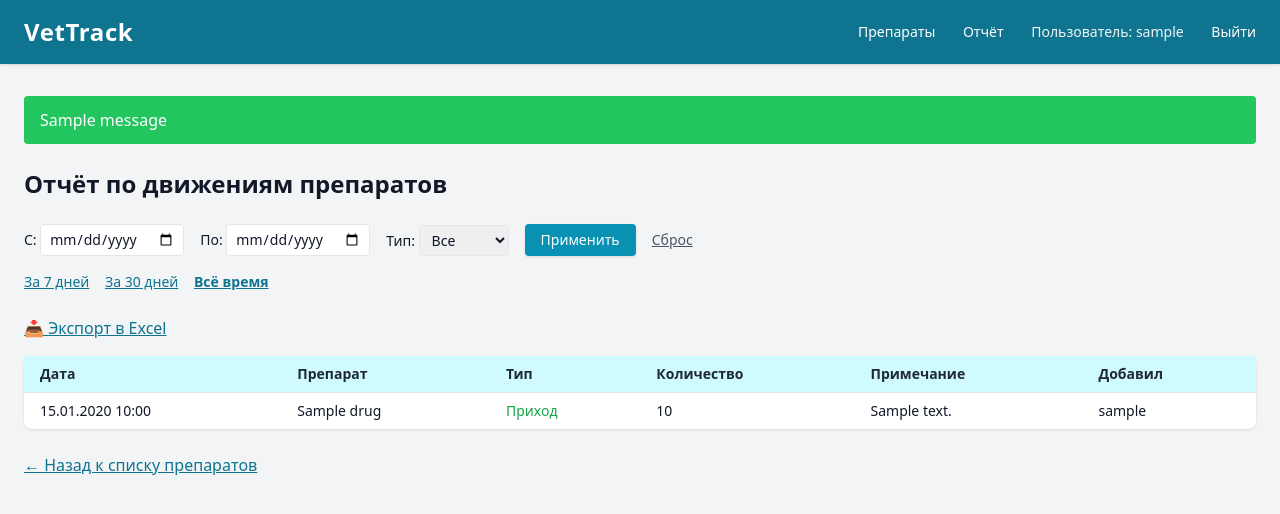
After one commit to IngannamorteScienceDev/VetTrack, a Django app: page /report/ in a window 1280 px wide. The commit adds this page. Shown: the top 514 px of the page. Run offline with Django 5.2, Linux system fonts and the light colour scheme; a user stored in the database is signed in; tables that the repository leaves empty hold one stand-in row (values such as "Sample post"); one stand-in notice (Sample message) is shown; some libraries are stand-ins or nearby versions.

Commit message:
Redesign header: switch to cyan theme and add link to movement report

```diff
--- a/meds/templates/meds/base.html
+++ b/meds/templates/meds/base.html
@@ -7,13 +7,15 @@
 </head>
 <body class="bg-gray-100 text-gray-900">
 
-  <header class="bg-blue-700 text-white shadow">
+  <!-- 🌊 Шапка -->
+  <header class="bg-cyan-700 text-white shadow">
     <div class="container mx-auto px-6 py-4 flex justify-between items-center">
       <h1 class="text-2xl font-bold tracking-wide">VetTrack</h1>
-      <nav class="space-x-4">
+      <nav class="space-x-6 text-sm">
         <a href="{% url 'drug_list' %}" class="hover:underline">Препараты</a>
+        <a href="{% url 'movement_report' %}" class="hover:underline">Отчёт</a>
         {% if user.is_authenticated %}
-          <span class="text-sm">Пользователь: {{ user.username }}</span>
+          <span class="text-gray-100">Пользователь: {{ user.username }}</span>
           <a href="{% url 'admin:logout' %}" class="hover:underline">Выйти</a>
         {% else %}
           <a href="{% url 'admin:login' %}" class="hover:underline">Войти</a>
@@ -22,12 +24,16 @@
     </div>
   </header>
 
+  <!-- 💡 Контент -->
   <main class="container mx-auto px-6 py-8">
 
     {% if messages %}
       <div class="space-y-2 mb-6">
         {% for message in messages %}
-        <div class="px-4 py-3 rounded text-white {% if message.tags == 'success' %}bg-green-500{% elif message.tags == 'error' %}bg-red-500{% else %}bg-blue-500{% endif %}">
+          <div class="px-4 py-3 rounded text-white
+                      {% if message.tags == 'success' %}bg-green-500
+                      {% elif message.tags == 'error' %}bg-red-500
+                      {% else %}bg-cyan-600{% endif %}">
             {{ message }}
           </div>
         {% endfor %}
--- /dev/null
+++ b/meds/templates/meds/movement_report.html
@@ -0,0 +1,82 @@
+{% extends 'meds/base.html' %}
+{% block title %}Отчёт по движениям{% endblock %}
+{% block content %}
+
+<h2 class="text-2xl font-bold mb-6">Отчёт по движениям препаратов</h2>
+
+<!-- 🔍 Форма фильтрации -->
+<form method="get" class="mb-6 space-y-4">
+  <div class="flex flex-wrap gap-4 items-center text-sm">
+    <label>
+      С:
+      <input type="date" name="start_date" value="{{ start_date }}" class="border rounded px-2 py-1">
+    </label>
+    <label>
+      По:
+      <input type="date" name="end_date" value="{{ end_date }}" class="border rounded px-2 py-1">
+    </label>
+    <label>
+      Тип:
+      <select name="type" class="border rounded px-2 py-1">
+        <option value="">Все</option>
+        <option value="in" {% if active_type == 'in' %}selected{% endif %}>Приход</option>
+        <option value="out" {% if active_type == 'out' %}selected{% endif %}>Расход</option>
+      </select>
+    </label>
+    <button type="submit" class="bg-cyan-600 hover:bg-cyan-700 text-white px-4 py-1.5 rounded shadow">
+      Применить
+    </button>
+    <a href="{% url 'movement_report' %}" class="text-gray-600 underline">Сброс</a>
+  </div>
+
+  <div class="space-x-3 mt-2 text-sm">
+    <a href="?quick=7" class="text-cyan-700 underline {% if quick == '7' %}font-bold{% endif %}">За 7 дней</a>
+    <a href="?quick=30" class="text-cyan-700 underline {% if quick == '30' %}font-bold{% endif %}">За 30 дней</a>
+    <a href="{% url 'movement_report' %}" class="text-cyan-700 underline {% if not quick %}font-bold{% endif %}">Всё время</a>
+  </div>
+</form>
+
+<!-- 📥 Экспорт -->
+<div class="mb-4">
+  <a href="#" onclick="alert('Экспорт ещё не подключён')" class="text-cyan-700 underline">📥 Экспорт в Excel</a>
+</div>
+
+<!-- 📋 Таблица -->
+<table class="w-full table-auto bg-white shadow rounded-lg text-sm">
+  <thead>
+    <tr class="bg-cyan-100 text-gray-800">
+      <th class="px-4 py-2 text-left">Дата</th>
+      <th class="px-4 py-2 text-left">Препарат</th>
+      <th class="px-4 py-2 text-left">Тип</th>
+      <th class="px-4 py-2 text-left">Количество</th>
+      <th class="px-4 py-2 text-left">Примечание</th>
+      <th class="px-4 py-2 text-left">Добавил</th>
+    </tr>
+  </thead>
+  <tbody>
+    {% for move in movements %}
+      <tr class="border-t">
+        <td class="px-4 py-2 whitespace-nowrap">{{ move.date|date:"d.m.Y H:i" }}</td>
+        <td class="px-4 py-2">{{ move.drug.name }}</td>
+        <td class="px-4 py-2">
+          {% if move.movement_type == 'in' %}
+            <span class="text-green-600">Приход</span>
+          {% else %}
+            <span class="text-red-600">Расход</span>
+          {% endif %}
+        </td>
+        <td class="px-4 py-2">{{ move.quantity }}</td>
+        <td class="px-4 py-2">{{ move.note|default:"—" }}</td>
+        <td class="px-4 py-2">{{ move.created_by|default:"—" }}</td>
+      </tr>
+    {% empty %}
+      <tr>
+        <td colspan="6" class="text-center text-gray-500 px-4 py-6">Нет данных за выбранный период</td>
+      </tr>
+    {% endfor %}
+  </tbody>
+</table>
+
+<a href="{% url 'drug_list' %}" class="inline-block mt-6 text-cyan-700 underline">← Назад к списку препаратов</a>
+
+{% endblock %}
--- a/meds/urls.py
+++ b/meds/urls.py
@@ -9,4 +9,5 @@ urlpatterns = [
     path('drugs/<int:drug_id>/export_excel/', views.export_drug_history_excel, name='export_drug_history_excel'),
     path('drug/<int:drug_id>/edit/', views.edit_drug, name='edit_drug'),
     path('drug/<int:drug_id>/toggle-archive/', views.toggle_archive_drug, name='toggle_archive_drug'),
+    path('report/', views.movement_report, name='movement_report'),
 ]
--- a/meds/views.py
+++ b/meds/views.py
@@ -194,3 +194,43 @@ def toggle_archive_drug(request, drug_id):
     else:
         messages.success(request, f"Препарат «{drug.name}» восстановлен.")
     return redirect('drug_list')
+
+@login_required
+def movement_report(request):
+    movements = DrugMovement.objects.select_related("drug").order_by('-date')
+
+    start_date_str = request.GET.get("start_date")
+    end_date_str = request.GET.get("end_date")
+    movement_type = request.GET.get("type")
+    quick = request.GET.get("quick")
+
+    # Быстрые фильтры
+    today = timezone.now()
+    if quick == "7":
+        start_date = today - timedelta(days=7)
+        end_date = today
+    elif quick == "30":
+        start_date = today - timedelta(days=30)
+        end_date = today
+    else:
+        start_date = parse_date(start_date_str) if start_date_str else None
+        end_date = parse_date(end_date_str) if end_date_str else None
+
+    # Применяем фильтры
+    if start_date and end_date:
+        movements = movements.filter(date__date__range=(start_date, end_date))
+    elif start_date:
+        movements = movements.filter(date__date__gte=start_date)
+    elif end_date:
+        movements = movements.filter(date__date__lte=end_date)
+
+    if movement_type in ["in", "out"]:
+        movements = movements.filter(movement_type=movement_type)
+
+    return render(request, 'meds/movement_report.html', {
+        'movements': movements,
+        'start_date': start_date_str,
+        'end_date': end_date_str,
+        'quick': quick,
+        'active_type': movement_type
+    })
```
Lines whose indentation alone changed are shown as unchanged.
